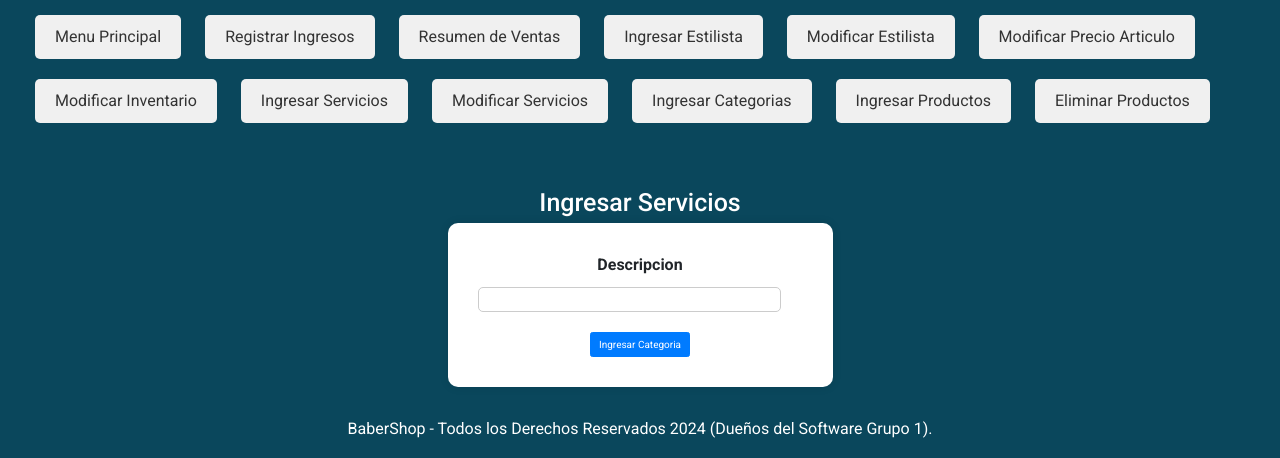
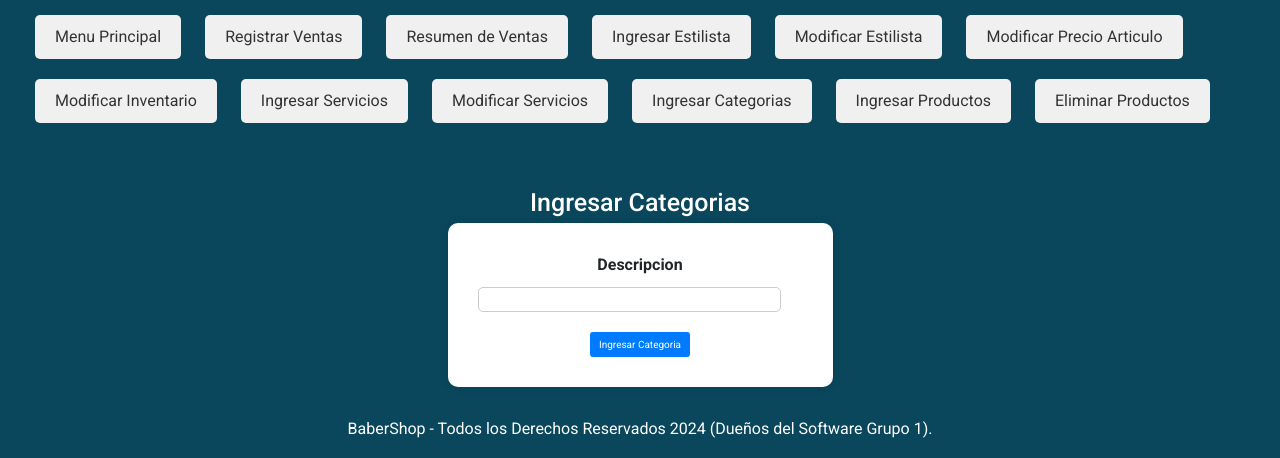
Before and after one commit to JulianAG420/barbershopG1, a PHP site: page /ingresarCategoria.php in a window 1280 px wide. Shown: the top 458 px of the page. Run offline with PHP 8.4, Linux system fonts and the light colour scheme; some libraries are stand-ins or nearby versions.

Commit message:
Correccion de errores

```diff
--- a/include/templates/CuerpoVistaAdmin.php
+++ b/include/templates/CuerpoVistaAdmin.php
@@ -9,7 +9,7 @@
 
     <div class="section-links">
         <a href="registrarIngresos.php" class="section-link">
-            <h2>Registrar Ingresos</h2>
+            <h2>Registrar Ventas</h2>
         </a>
 
         <a href="resumenVentas.php" class="section-link">
--- a/include/templates/cuerpoIngresarCategorias.php
+++ b/include/templates/cuerpoIngresarCategorias.php
@@ -51,7 +51,7 @@ if ($_SERVER['REQUEST_METHOD'] == 'POST'){
     </ul>
 
 
-    <h1>Ingresar Servicios</h1>
+    <h1>Ingresar Categorias</h1>
     <form id="formulario" action="" method="POST">
 
         <div class="form-group">
--- a/include/templates/headAdmin.php
+++ b/include/templates/headAdmin.php
@@ -22,7 +22,7 @@
                 <div class="collapse navbar-collapse" id="navbarNavAltMarkup">
                     <div class="links">
                         <a class="nav-link active" aria-current="page" href="VistaAdmin.php">Menu Principal</a>
-                        <a class="nav-link" href="registrarIngresos.php">Registrar Ingresos</a>
+                        <a class="nav-link" href="registrarIngresos.php">Registrar Ventas</a>
                         <a class="nav-link" href="resumenVentas.php">Resumen de Ventas</a>
                         <a class="nav-link" href="ingresarEstilista.php">Ingresar Estilista</a>
                         <a class="nav-link" href="modificarEstilista.php">Modificar Estilista</a>
```
